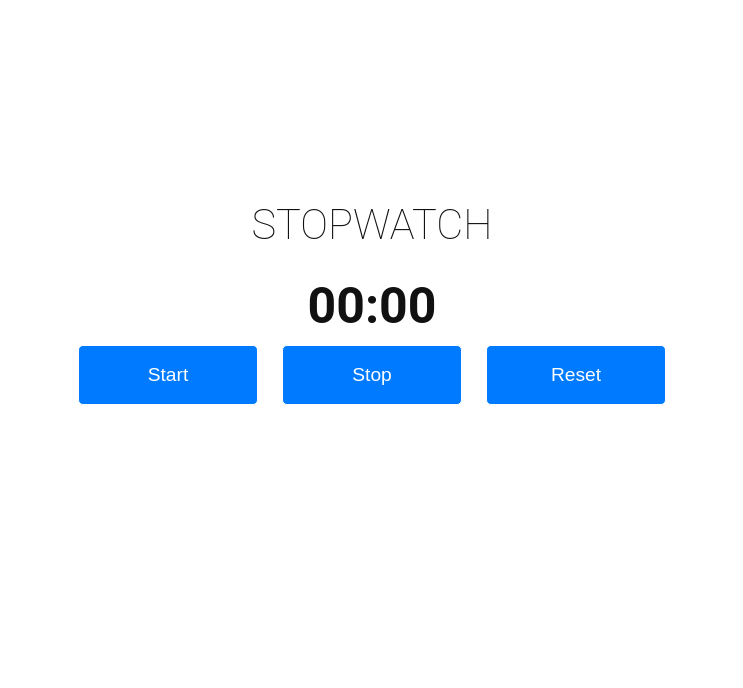
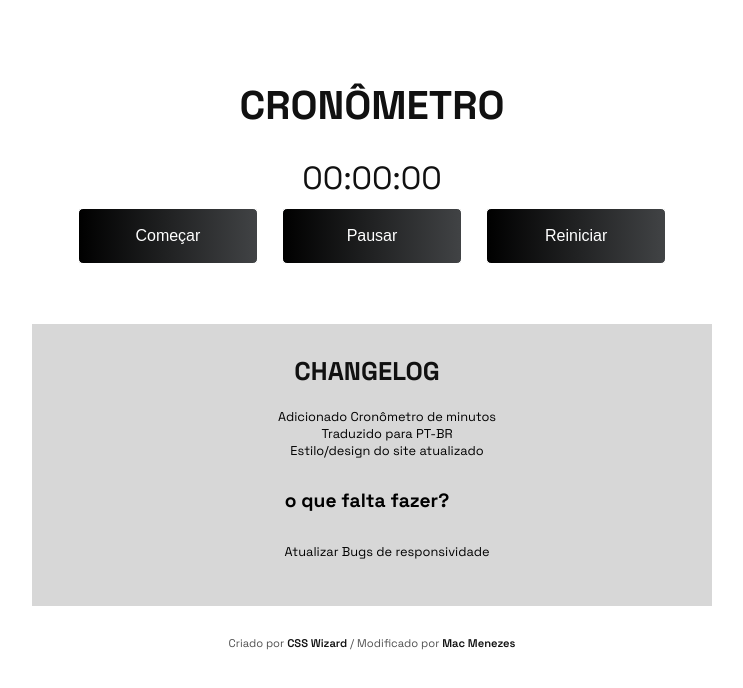
Before and after one commit to alexmatheus21/stopwatch, a plain HTML site: page index.html in a window 1280 px wide. Shown: the whole page, without its empty margins (268-1011 px from the left). Drawn offline with Linux system fonts and the light colour scheme.

Commit message:
stopwatch

```diff
--- a/index.html
+++ b/index.html
@@ -1,20 +1,38 @@
 <!DOCTYPE html>
-<html lang="en">
+<html lang="pt-br">
+
 <head>
   <meta charset="UTF-8" />
   <meta http-equiv="X-UA-Compatible" content="IE=edge" />
   <meta name="viewport" content="width=device-width, initial-scale=1.0" />
-    <title>Digital Clock</title>
+  <title>Cronômetro</title>
   <link rel="stylesheet" href="style.css" />
 </head>
+
 <body>
-    <div class="wrapper">
-     <h1>Stopwatch</h1>
-     <p><span id="seconds">00</span>:<span id="tens">00</span></p>
-     <button id="button-start">Start</button>
-     <button id="button-stop">Stop</button>
-     <button id="button-reset">Reset</button>
-    </div>
+  <main class="wrapper">
+    <h1>Cronômetro</h1>
+    <p><span id="minutes">00</span>:<span id="seconds">00</span>:<span id="tens">00</span></p>
+    <button id="button-start">Começar</button>
+    <button id="button-stop">Pausar</button>
+    <button id="button-reset">Reiniciar</button>
+  </main>
+  <aside class="changelog">
+    <h2>changelog</h2>
+    <ul>
+      <li>Adicionado Cronômetro de minutos</li>
+      <li>Traduzido para PT-BR</li>
+      <li>Estilo/design do site atualizado</li>
+    </ul>
+    <h3>o que falta fazer?</h3>
+    <ul>
+      <li>Atualizar Bugs de responsividade</li>
+    </ul>
+  </aside>
+  <footer>
+    <span>Criado por <a href="https://www.instagram.com/css.wizard/" target="_blank" type="external">CSS Wizard</a> / Modificado por <a href="https://www.instagram.com/dev.menezes/" target="_blank" type="external">Mac Menezes</a></span>
+  </footer>
   <script src="script.js"></script>
 </body>
+
 </html>
--- a/script.js
+++ b/script.js
@@ -1,9 +1,11 @@
 window.onload = function () {
 
   var seconds = 00;
+  var minutes = 00;
   var tens = 00;
   var appendTens = document.getElementById("tens")
   var appendSeconds = document.getElementById("seconds")
+  var appendMinutes = document.getElementById("minutes")
   var buttonStart = document.getElementById('button-start');
   var buttonStop = document.getElementById('button-stop');
   var buttonReset = document.getElementById('button-reset');
@@ -24,8 +26,10 @@ window.onload = function () {
      clearInterval(Interval);
     tens = "00";
   	seconds = "00";
+    minutes = "00";
     appendTens.innerHTML = tens;
   	appendSeconds.innerHTML = seconds;
+    appendMinutes.innerHTML = minutes;
   }
 
 
@@ -54,6 +58,19 @@ window.onload = function () {
       appendSeconds.innerHTML = seconds;
     }
 
+    if (seconds > 60) {
+      console.log("minutes");
+      minutes++;
+      appendMinutes.innerHTML = "0" + minutes;
+      seconds = 0;
+      appendTens.innerHTML = "0" + 0;
+      appendSeconds.innerHTML = "0" + 0;
+    }
+
+    if (minutes > 9){
+      appendMinutes.innerHTML = minutes;
+    }
+
   }
 
 
--- a/style.css
+++ b/style.css
@@ -1,4 +1,12 @@
- body {
+@charset "UTF-8";
+@import url('https://fonts.googleapis.com/css2?family=Space+Grotesk:wght@300;400;500;600;700&display=swap');
+
+* {
+	list-style: none;
+	text-decoration: none;
+}
+body {
+	font-family: 'Space Grotesk', sans-serif;
 	 background: #FFF;
 	 height: 100%;
 }
@@ -7,32 +15,65 @@
 	 margin: 30px auto;
 	 color: #fff;
 	 text-align: center;
-   margin-top: 200px;
+  	 margin-top: 80px;
 }
- h1, h2, h3 {
-	 font-family: 'Roboto', sans-serif;
-	 font-weight: 100;
-	 font-size: 2.6em;
+ h1 {
+	 font-size: 2.5em;
 	 text-transform: uppercase;
-   color: #111;
+  	 color: #111;
+}
+h2 {
+	font-size: 1.6em;
+	text-transform: uppercase;
+	color: #111;
+}
+h3 {
+	padding: 10px;
+	font-size: 1.2em;
 }
 p {
-	 font-size: 50px;
+	font-size: 2em;
    color: #111;
-   font-family: 'Roboto', sans-serif;
    margin: 0;
-   font-weight: bold;
+}
+li {
+	font-size: 0.8em;
 }
  button {
 	 border-radius: 5px;
-	 background: #007bff;
-	 color: #fff;
+	 background: rgb(0,0,0);
+	 background: linear-gradient(90deg, rgba(0,0,0,1) 0%, rgb(65, 67, 69) 100%);
+	  color: #fff;
 	 border: solid 1px #fff;
 	 text-decoration: none;
 	 cursor: pointer;
-	 font-size: 1.2em;
+	 font-size: 1em;
 	 padding: 18px 10px;
 	 width: 180px;
 	 margin: 10px;
 	 outline: none;
 }
+
+.changelog {
+	width: 650px;
+	margin: 50px auto;
+	text-align: center;
+	margin-top: 50px;
+	background-color: #afafaf7e;
+	padding: 10px 20px 30px 10px;
+}
+footer {
+	margin-top: -20px;
+	text-align: center;
+	font-size: 0.7em;
+	color: #505050;
+	font-weight: 400;
+}
+
+footer a {
+	color: #111;
+	font-weight: 600;
+}
+footer a:hover {
+	text-decoration: underline;
+}
```
Also changed, not shown: 1 other file. Lines whose indentation alone changed are shown as unchanged.
